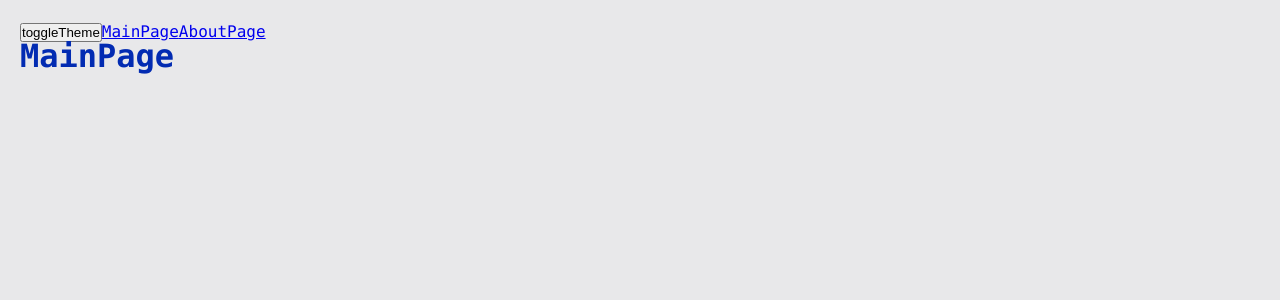
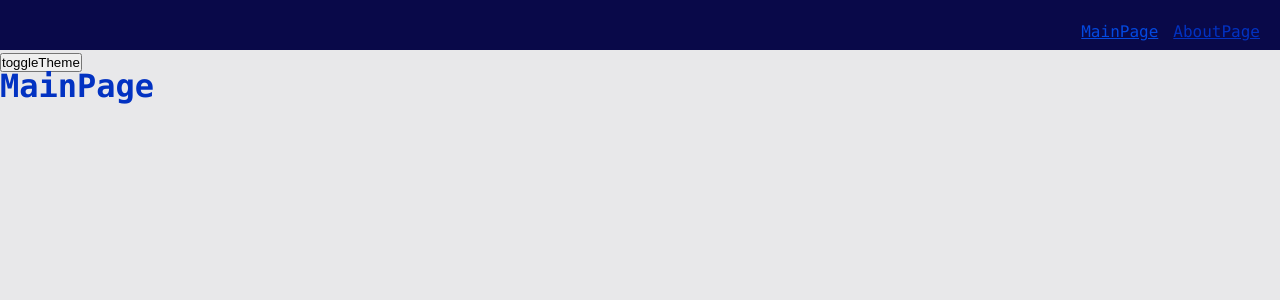
Before and after one commit to vasiliy19-12-1997/big-react-app, a React app: page / in a window 1280 px wide. Shown: the top 300 px of the page. Built offline with nearby package versions, Linux system fonts and the light colour scheme.

Commit message:
12 Navbar. Шаблоны для разработки. Первый UI Kit компонент

```diff
--- a/src/app/App.tsx
+++ b/src/app/App.tsx
@@ -1,19 +1,15 @@
-import { Suspense } from "react";
-import { Link, Route, Routes } from "react-router-dom";
+import { Navbar } from "widgets/Navbar/ui/Navbar";
 import { ClassNames } from "../shared/lib/classNames/ClassNames";
+import { AppRouter } from "./providers/router/ui/AppRouter";
+import { useTheme } from "./providers/ThemeProvider/lib/useTheme";
 import "./styles/index.scss";
-import { useTheme } from "./providers/ThemeProvider/lib/useTheme";
-import { MainPage } from "pages/MainPage";
-import { AboutPage } from "pages/AboutPage";
-import { AppRouter } from "./providers/router/ui/AppRouter";
 
 export function App() {
   const { theme, toggleTheme } = useTheme();
   return (
     <div className={ClassNames(`app ${theme}`, {}, [])}>
+      <Navbar />
       <button onClick={toggleTheme}>toggleTheme</button>
-      <Link to="/">MainPage</Link>
-      <Link to="/about">AboutPage</Link>
       <AppRouter />
     </div>
   );
--- a/src/app/styles/index.scss
+++ b/src/app/styles/index.scss
@@ -3,7 +3,6 @@
 @import "variables/variables.scss";
 @import "reset.scss";
 .app {
-  padding: 20px;
   font: var(--font-m);
   background: var(--bg-color);
   color: var(--primary-color);
--- a/src/app/styles/themes/dark.scss
+++ b/src/app/styles/themes/dark.scss
@@ -1,5 +1,9 @@
 .app.dark {
-  --bg-color: #0e0e75;
-  --primary-color: #049684;
+  --bg-color: #090949;
+  --inverted-bg-color: #e8e8ea;
+
+  --primary-color: #049604;
   --secondary-color: #04ff04;
+  --inveted-primary-color: #0232c2;
+  --inveted-secondary-color: #0449e0;
 }
--- a/src/app/styles/themes/light.scss
+++ b/src/app/styles/themes/light.scss
@@ -1,5 +1,9 @@
 .app {
   --bg-color: #e8e8ea;
-  --primary-color: #022bb2;
-  --secondary-color: #04ff04;
+  --inverted-bg-color: #090949;
+
+  --primary-color: #0232c2;
+  --secondary-color: #0449e0;
+  --inverted-primary-color: #049604;
+  --inverted-secondary-color: #04ff04;
 }
--- a/src/app/styles/variables/variables.scss
+++ b/src/app/styles/variables/variables.scss
@@ -1,11 +1,3 @@
-// Colors
-$primary-color: #3498db;
-$secondary-color: #2ecc71;
-$accent-color: #e74c3c;
-$text-color: #333333;
-$light-gray: #f5f5f5;
-$dark-gray: #777777;
-
 // Fonts
 :root {
   --font-family-main: Consolas, "Times New Roman", Serif;
@@ -13,22 +5,6 @@ $dark-gray: #777777;
   --font-size-m: 16px;
   --font-line-m: 24px;
   --font-m: var(--font-size-m) / var(--font-line-m) var(--font-family-main);
+  //Размеры
+  --navbar-height: 50px;
 }
-
-// Spacing
-$spacing-unit: 8px;
-$section-padding: $spacing-unit * 4;
-$container-width: 1200px;
-
-// Breakpoints
-$mobile: 480px;
-$tablet: 768px;
-$desktop: 1024px;
-
-// Borders
-$border-radius: 4px;
-$border-color: #dddddd;
-
-// Transitions
-$transition-duration: 0.3s;
-$transition-timing: ease-in-out;
--- a/src/shared/lib/classNames/ClassNames.ts
+++ b/src/shared/lib/classNames/ClassNames.ts
@@ -1,12 +1,12 @@
 type Mode = Record<string, boolean | string>;
 export const ClassNames = (
   cls: string,
-  mods: Mode,
-  additional: string[]
+  mods?: Mode,
+  additional?: string[]
 ): string => {
   return [
     cls,
-    ...additional,
+    ...additional.filter(Boolean),
     ...Object.entries(mods)
       .filter(([classNames, value]) => Boolean(value))
       .map(([classNames, index]) => classNames),
--- /dev/null
+++ b/src/shared/ui/AppLink/AppLink.module.scss
@@ -0,0 +1,9 @@
+.AppLink {
+  color: var(--primary-color);
+}
+.primary {
+  color: var(--primary-color);
+}
+.secondary {
+  color: var(--secondary-color);
+}
--- /dev/null
+++ b/src/shared/ui/AppLink/AppLink.tsx
@@ -0,0 +1,33 @@
+import { FC } from "react";
+import { ClassNames } from "shared/lib/classNames/ClassNames";
+import s from "./AppLink.module.scss";
+import { Link, LinkProps } from "react-router-dom";
+
+export enum AppLinkTheme {
+  PRIMARY = "primary",
+  SECONDARY = "secondary",
+  RED = "red",
+}
+interface IAppLinkProps extends LinkProps {
+  className?: string;
+  theme?: AppLinkTheme;
+}
+
+export const AppLink: FC<IAppLinkProps> = (props) => {
+  const {
+    to,
+    className,
+    children,
+    theme = AppLinkTheme.PRIMARY,
+    ...otherProps
+  } = props;
+  return (
+    <Link
+      to={to}
+      className={ClassNames(s.AppLink, {}, [className, s[theme]])}
+      {...otherProps}
+    >
+      {children}
+    </Link>
+  );
+};
--- /dev/null
+++ b/src/widgets/Navbar/ui/Navbar.module.scss
@@ -0,0 +1,14 @@
+.Navbar {
+  padding: 20px;
+  display: flex;
+  width: 100%;
+  height: var(--navbar-height);
+  background-color: var(--inverted-bg-color);
+
+  &Links {
+    margin-left: auto;
+  }
+  &Main {
+    margin-right: 15px;
+  }
+}
--- /dev/null
+++ b/src/widgets/Navbar/ui/Navbar.tsx
@@ -0,0 +1,22 @@
+import { FC } from "react";
+import { ClassNames } from "shared/lib/classNames/ClassNames";
+import { AppLink, AppLinkTheme } from "shared/ui/AppLink/AppLink";
+import s from "./Navbar.module.scss";
+
+interface INavbarProps {
+  className?: string;
+}
+export const Navbar: FC<INavbarProps> = ({ className }: INavbarProps) => {
+  return (
+    <div className={ClassNames(s.Navbar, {}, [className])}>
+      <div className={s.NavbarLinks}>
+        <AppLink className={s.NavbarMain} to="/" theme={AppLinkTheme.SECONDARY}>
+          MainPage
+        </AppLink>
+        <AppLink theme={AppLinkTheme.PRIMARY} to="/about">
+          AboutPage
+        </AppLink>
+      </div>
+    </div>
+  );
+};
```
Also changed, not shown: src/widgets/Navbar/index.ts (added).
